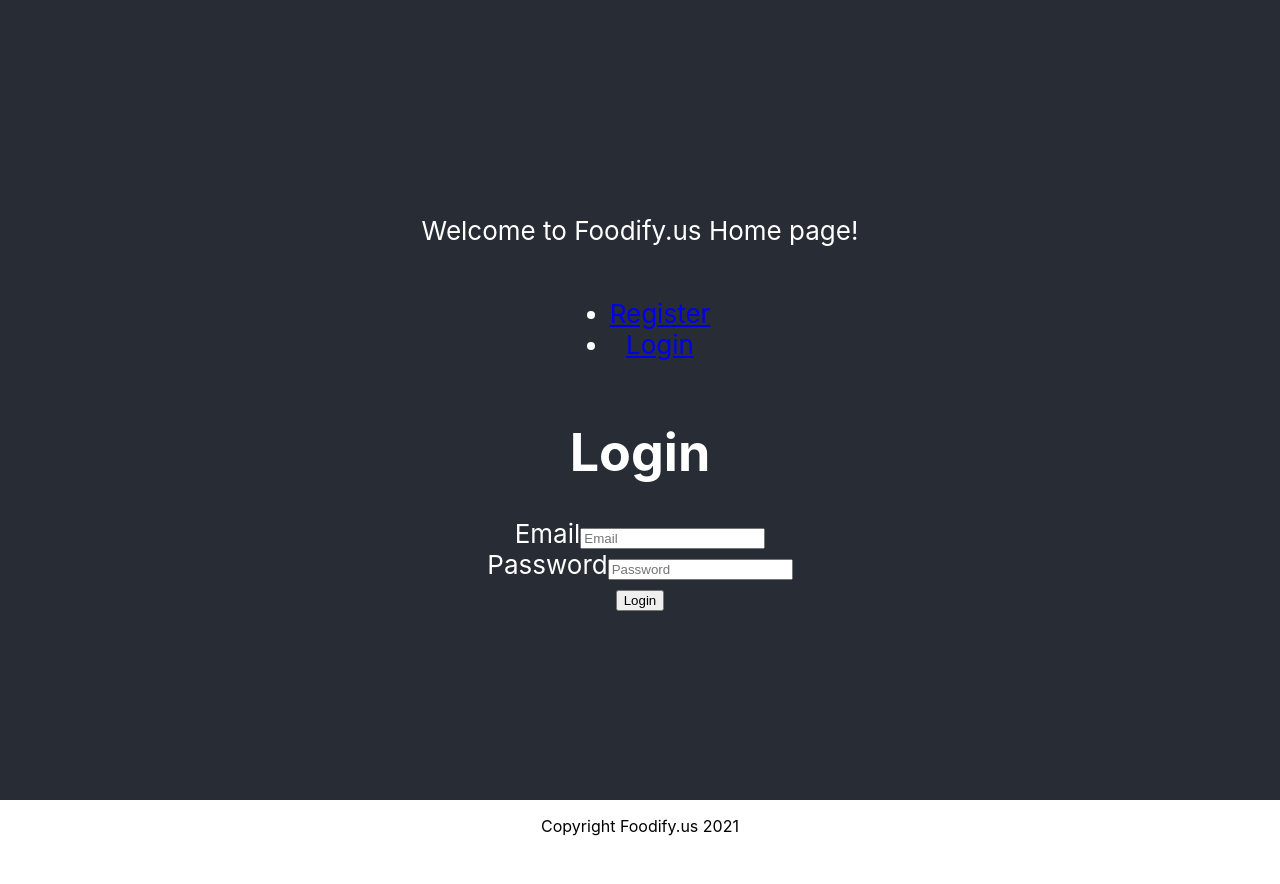
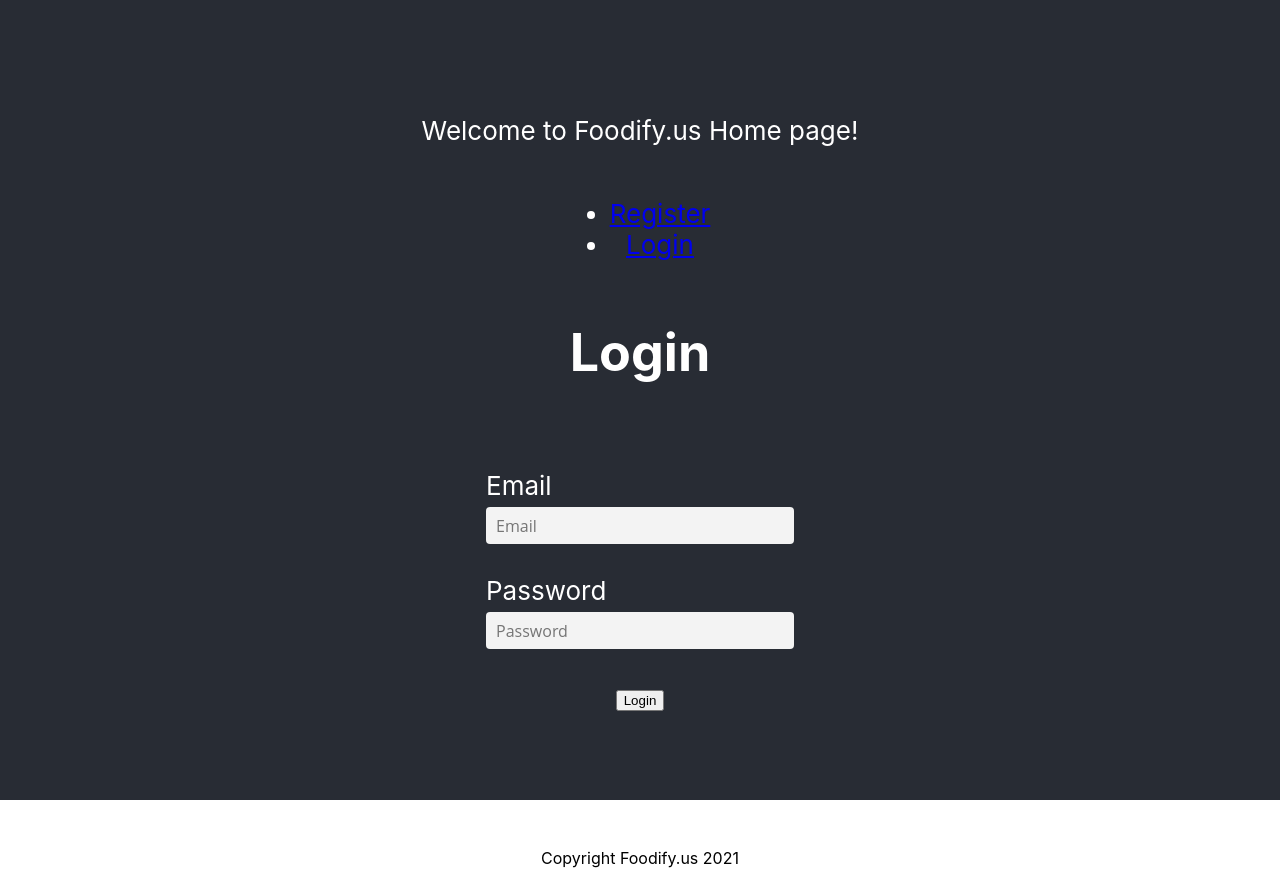
Before and after one commit to tiffanynn/Foodify.us, a React (Create React App) app in the folder frontend/: page /login in a window 1280 px wide. Before the commit the page ends 852 px from the top, so only its background shows below. Built offline with nearby package versions, Linux system fonts and the light colour scheme.

Commit message:
login + reg css added- needs more work

```diff
--- a/frontend/package.json
+++ b/frontend/package.json
@@ -6,10 +6,12 @@
     "@testing-library/jest-dom": "^5.14.1",
     "@testing-library/react": "^11.2.7",
     "@testing-library/user-event": "^12.8.3",
+    "bootstrap": "^5.1.0",
     "cors": "^2.8.5",
     "dotenv": "^10.0.0",
     "mongoose": "^6.0.1",
     "react": "^17.0.2",
+    "react-bootstrap": "^2.0.0-beta.6",
     "react-dom": "^17.0.2",
     "react-router-dom": "^5.3.0",
     "react-scripts": "4.0.3",
--- a/frontend/src/pages/index.js
+++ b/frontend/src/pages/index.js
@@ -1,3 +1,5 @@
+import "./style.css";
+
 export {default as Register} from "./Register";
 export {default as Login} from "./Login";
 export {default as Navigation } from "./Navigation";
--- /dev/null
+++ b/frontend/src/pages/style.css
@@ -0,0 +1,60 @@
+.base-container {
+  width: 100%;
+  display: flex;
+  flex-direction: column;
+  align-items: center;
+}
+  .h1 {
+    font-size: 24px;
+    font-family: "Open Sans", sans-serif;
+  }
+
+  .content {
+    display: flex;
+    flex-direction: column;
+  }
+    .form {
+      margin-top: 2em;
+      display: flex;
+      flex-direction: column;
+      align-items: center;
+    }
+      .form-group {
+        display: flex;
+        flex-direction: column;
+        align-items: flex-start;
+        width: fit-content;
+      }
+        .label {
+          font-size: 20px;
+        }
+        input {
+          margin-top: 6px;
+          min-width: 18em;
+          height: 37px;
+          padding: 0px 10px;
+          font-size: 16px;
+          font-family: "Open Sans", sans-serif;
+          background-color: #f3f3f3;
+          border: 0;
+          border-radius: 4px;
+          margin-bottom: 31px;
+          transition: all 250ms ease-in-out;
+        }
+          hover {
+            background-color: #ffffff;
+            box-shadow: 0px 0px 14px 0.3px #0e81ce96;
+          }
+
+          focus {
+            outline: none;
+            box-shadow: 0px 0px 12px 0.8px #3474dbb2;
+          }
+
+
+
+
+
+  .footer {
+    margin-top: 3em;
+  }
```
Also changed, not shown: 2 other files (tests, documents, lock files or other folders).
